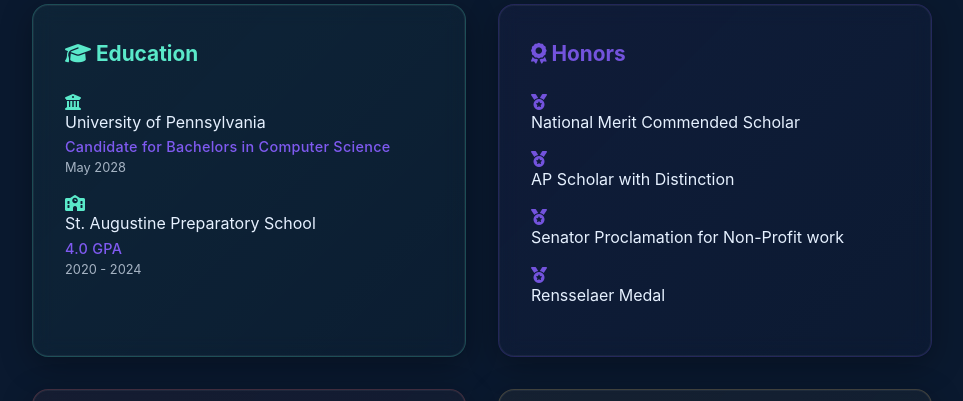
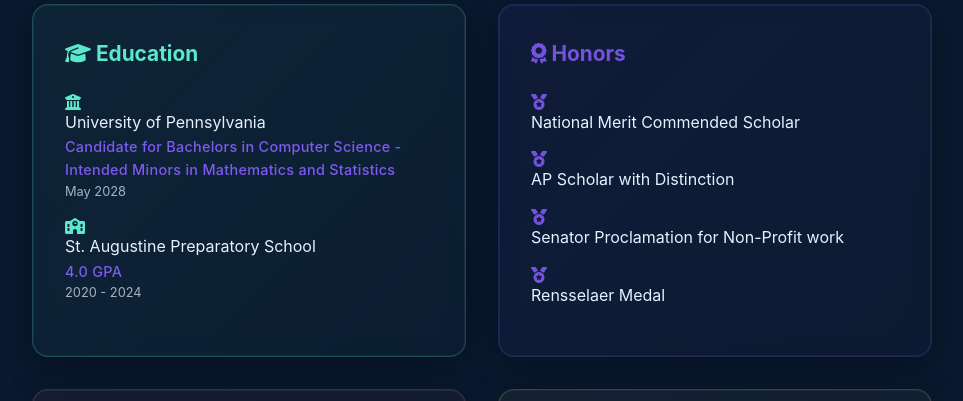
Before and after one commit to AaronMeslin/personal-website.github.io, a plain HTML site: page index.html in a window 1280 px wide. Shown: the part 840-1241 px from the top of the page, without its empty margins (158-1121 px from the left). Drawn offline with Linux system fonts and the light colour scheme.

Commit message:
wording changes

```diff
--- a/index.html
+++ b/index.html
@@ -312,7 +312,7 @@
                     <ul>
                         <li>
                             <i class="fas fa-university"></i> University of Pennsylvania
-                            <span class="highlight">Candidate for Bachelors in Computer Science</span>
+                            <span class="highlight">Candidate for Bachelors in Computer Science - Intended Minors in Mathematics and Statistics</span>
                             <span class="date">May 2028</span>
                         </li>
                         <li>
```
